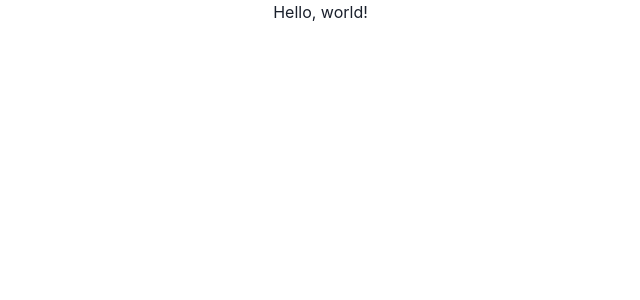
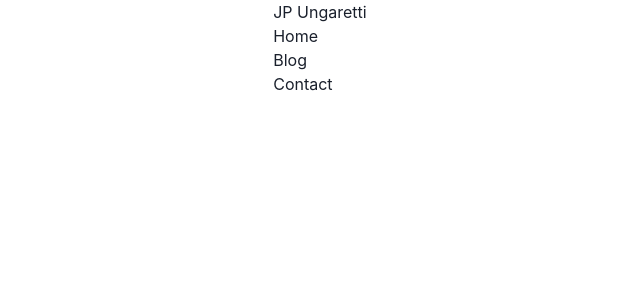
Before and after one commit to sbeczkiewicz/jungaretti.com, a Next.js app: page / in a window 1280 px wide. Shown: the top 300 px of the page, without its empty margins (80-720 px from the left). Built offline with nearby package versions, Linux system fonts and the light colour scheme.

Commit message:
Create Nav component

```diff
--- /dev/null
+++ b/src/components/Nav.js
@@ -0,0 +1,12 @@
+export default function Nav() {
+  return (
+    <header>
+      <p>JP Ungaretti</p>
+      <nav>
+        <p>Home</p>
+        <p>Blog</p>
+        <p>Contact</p>
+      </nav>
+    </header>
+  );
+}
--- a/src/pages/index.js
+++ b/src/pages/index.js
@@ -1,5 +1,6 @@
 import { Container } from "@chakra-ui/react";
 import Head from "next/head";
+import Nav from "../components/Nav";
 
 export default function Home() {
   return (
@@ -15,7 +16,7 @@ export default function Home() {
         <link rel="apple-touch-icon" href="/apple-touch-icon.png" />
         <link rel="manifest" href="/manifest.webmanifest" />
       </Head>
-      <p>Hello, world!</p>
+      <Nav />
     </Container>
   );
 }
```
